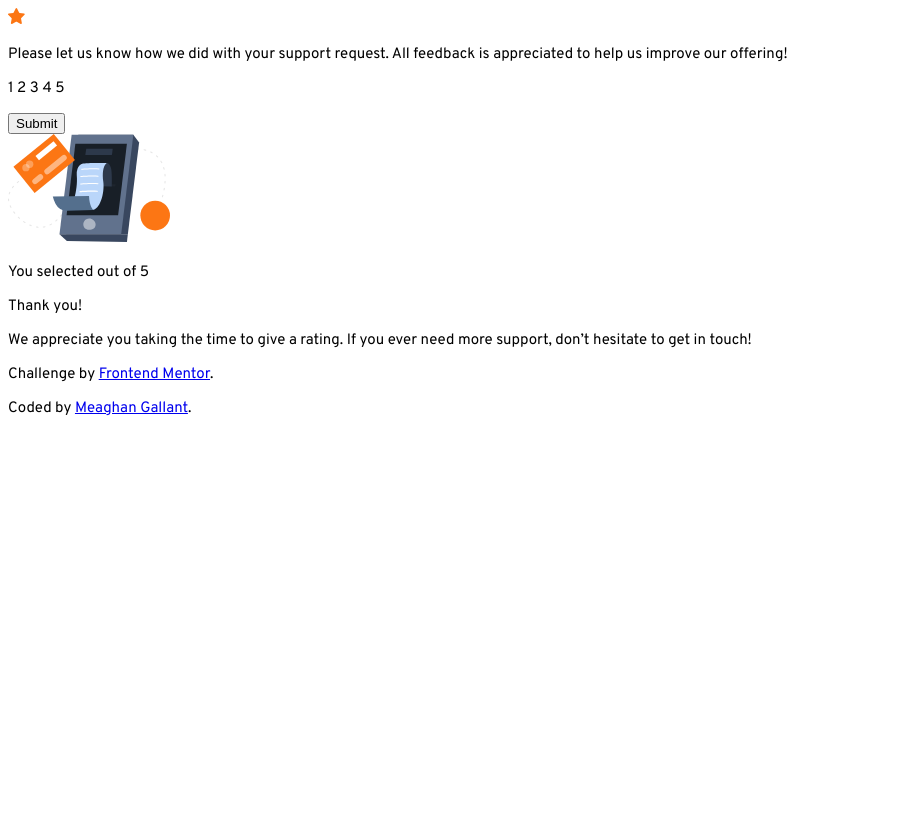
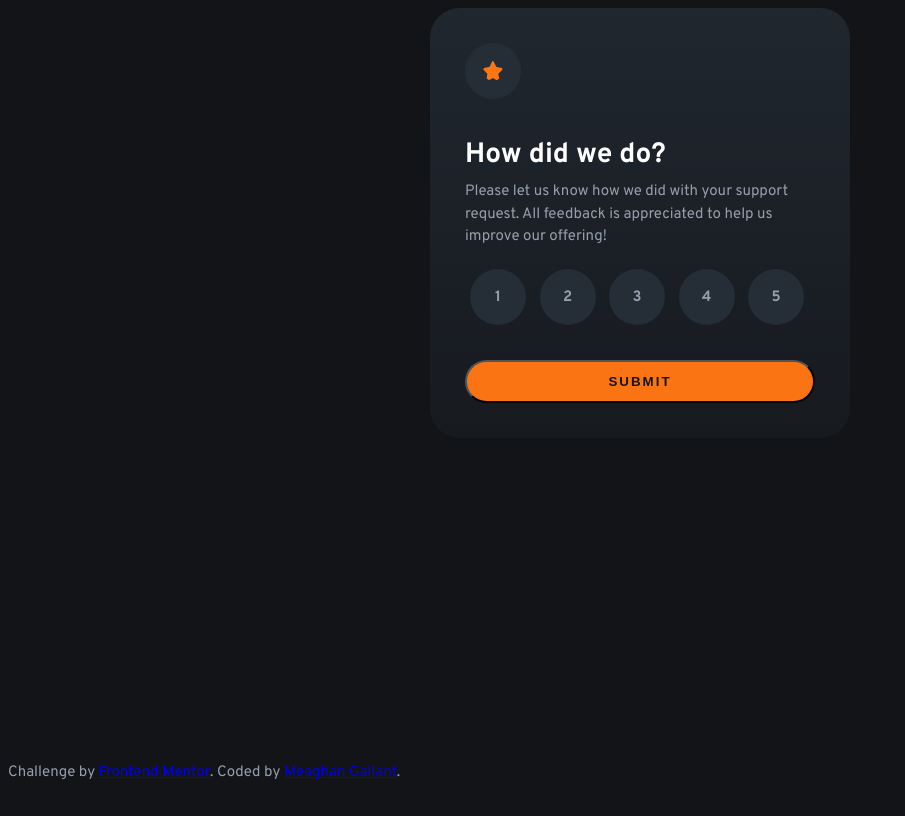
Before and after one commit to meaghangallant/frontend-mentor--interactive-rating-app, a plain HTML site: page index.html in a window 1280 px wide. Shown: the whole page, without its empty margins (0-905 px from the left). Drawn offline with Linux system fonts and the light colour scheme.

Commit message:
adding initial CSS styling

```diff
--- a/index.html
+++ b/index.html
@@ -21,9 +21,17 @@
     <div id="rating-state">
       <img src="./images/icon-star.svg">
 
+      <h1>How did we do?</h1>
+
       <p>Please let us know how we did with your support request. All feedback is appreciated to help us improve our offering!</p>
 
-      <p>1 2 3 4 5</p>
+      <div>
+        <p class="rating">1</p>
+        <p class="rating">2</p>
+        <p class="rating">3</p>
+        <p class="rating">4</p>
+        <p class="rating">5</p>
+      </div>
 
       <button>Submit</button>
     </div>
@@ -34,7 +42,7 @@
       <img src="./images/illustration-thank-you.svg">
       <p>You selected <!-- Add rating here --> out of 5</p>
 
-      <p>Thank you!</p>
+      <h1>Thank you!</h1>
 
       <p>We appreciate you taking the time to give a rating. If you ever need more support, don’t hesitate to get in touch!</p>
     </div>
@@ -42,8 +50,7 @@
 
 
   <section id="attribution">
-    <p>Challenge by <a href="https://www.frontendmentor.io?ref=challenge" target="_blank">Frontend Mentor</a>.</p>
-    <p>Coded by <a href="#">Meaghan Gallant</a>.</p>
+    <p>Challenge by <a href="https://www.frontendmentor.io?ref=challenge" target="_blank">Frontend Mentor</a>. Coded by <a href="#">Meaghan Gallant</a>.</p>
   </section>
 </body>
 </html>
--- a/styles.css
+++ b/styles.css
@@ -7,6 +7,76 @@
 }
 
 body {
+  color: var(--light-gray);
+  background-color: var(--very-dark-blue);
   font-size: 15px;
   font-family: "Overpass", sans-serif;
+  line-height: 1.5em;
+  height: 100vh;
 }
+
+h1 {
+  color: var(--white);
+  font-size: 28px;
+  font-weight: 700;
+  margin: 0;
+}
+
+.rating {
+  background-color: var(--dark-blue);
+  display: inline-block;
+  width: 20px;
+  height: 20px;
+  margin: 5px;
+  padding: 18px;
+  border-radius: 50%;
+  text-align: center;
+  font-weight: 700;
+}
+
+button {
+  color: var(--very-dark-blue);
+  background-color: var(--primary);
+  width: 100%;
+  border-radius: 30px;
+  font-weight: 700;
+  letter-spacing: 2px;
+  text-transform: uppercase;
+  padding: 12px;
+  margin-top: 30px;
+}
+
+#app-container {
+  background: linear-gradient(180deg, hsla(213, 20%, 18%, 1) -50%, hsla(216, 12%, 8%, .5) 150%);
+  margin: auto;
+  padding: 35px;
+  width: 350px;
+  border-radius: 30px;
+}
+
+#rating-state img {
+  background-color: var(--dark-blue);
+  display: inline-block;
+  width: 20px;
+  height: 20px;
+  padding: 18px;
+  border-radius: 50%;
+  margin-bottom: 36px;
+}
+
+#thank-you-state {
+  display: none;
+}
+
+/*
+#rating-state {
+  display: none;
+}
+*/
+
+#attribution {
+  background-color: var(--very-dark-blue);
+  position: absolute;
+  bottom: 1px;
+  margin: auto;
+}
```
